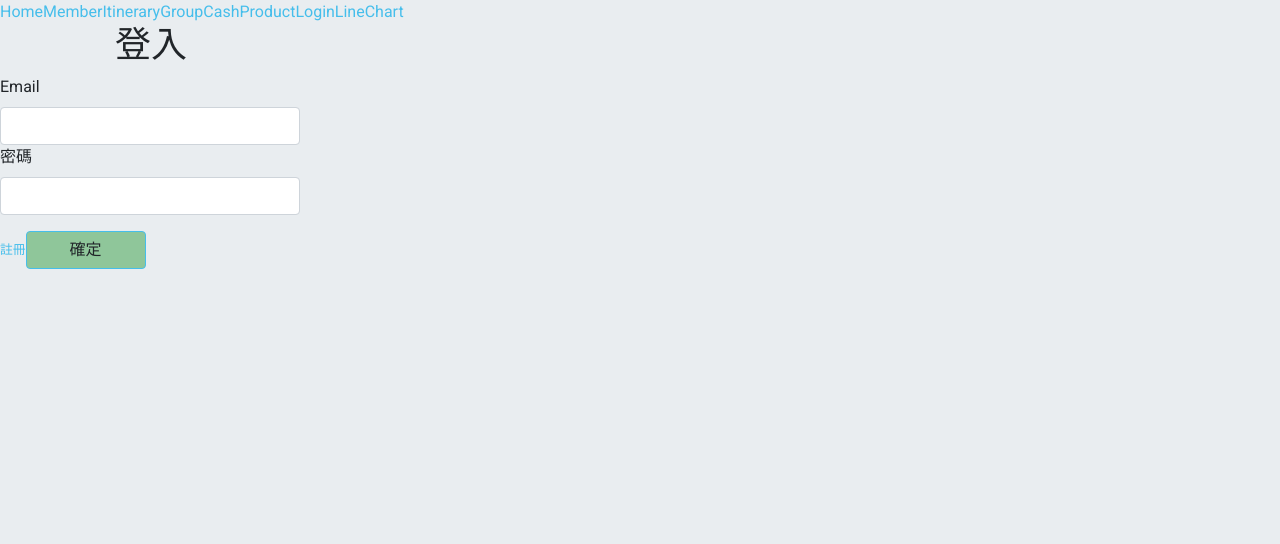
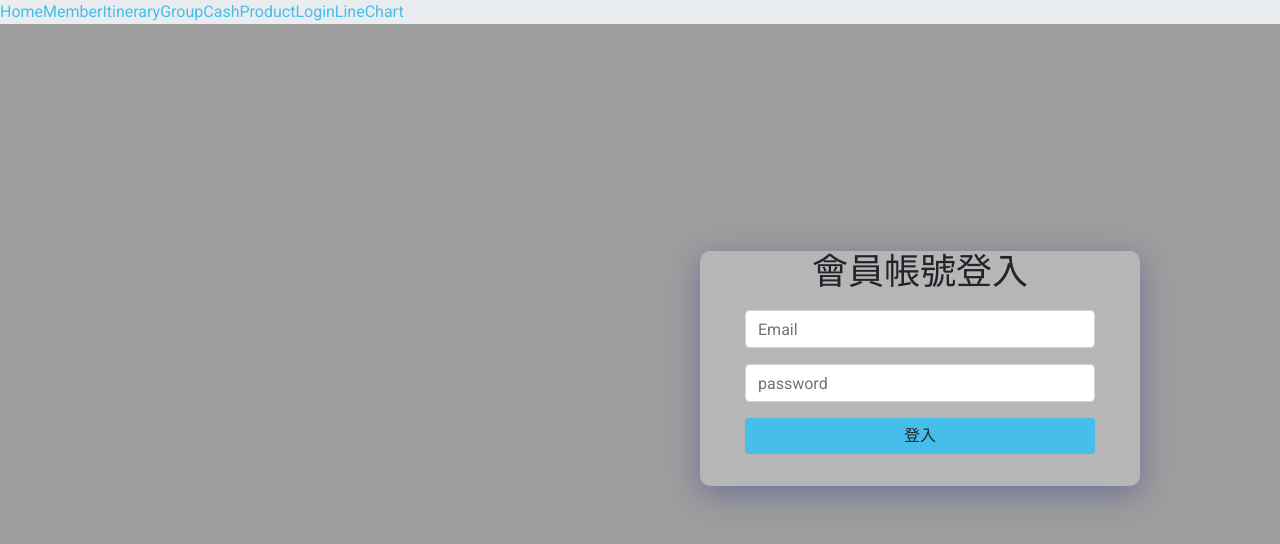
Before and after one commit to wenchiyeh/TripPlanner-Public, a React (Create React App) app: page /login in a window 1280 px wide. Shown: the top 544 px of the page. Built offline with nearby package versions, Linux system fonts and the light colour scheme.

Commit message:
登入頁

```diff
--- a/src/pages/Login.js
+++ b/src/pages/Login.js
@@ -1,10 +1,9 @@
 //登入
 import React, { useState } from 'react'
 import { Route, Link } from 'react-router-dom'
-
 import Register from '.././pages/Register'
 //import { useParams, useHistory } from 'react-router-dom'
-
+import '.././style/login.scss'
 function Login(props) {
   const [email, setEmail] = useState('')
   const [password, setPassword] = useState('')
@@ -18,9 +17,9 @@ function Login(props) {
   return (
     <>
       <body className="body-login">
-        <h1 className="container">登入</h1>
-        <div className="form-group">
-          <label htmlFor="exampleInput">Email</label>
+        <div className="login-form form-group">
+          <h1>會員帳號登入</h1>
+
           <input
             type="text"
             className={`form-control ${
@@ -29,8 +28,8 @@ function Login(props) {
               inChecked && !invalidFields.includes('email') ? 'is-valid' : ''
             }`}
             id="exampleInput"
-            style={{ width: '300px' }}
             aria-describedby="exampleInput"
+            placeholder="Email"
             value={email}
             onChange={(e) => {
               setEmail(e.target.value)
@@ -39,7 +38,6 @@ function Login(props) {
           <div id="f2" className="invalid-feedback">
             Email為必填欄位
           </div>
-          <label htmlFor="passwordInput">密碼</label>
           <input
             type="password"
             className={`form-control ${
@@ -48,8 +46,8 @@ function Login(props) {
               inChecked && !invalidFields.includes('email') ? 'is-valid' : ''
             }`}
             id="passwordInput"
-            style={{ width: '300px' }}
             aria-describedby="passwordInput"
+            placeholder="password"
             value={password}
             onChange={(e) => {
               setPassword(e.target.value)
@@ -58,15 +56,8 @@ function Login(props) {
           <div id="f1" className="invalid-feedback">
             密碼為必填欄位
           </div>
-        </div>
-        <small>
-          <Link to="/register">註冊</Link>
-          <Route path="/register">
-            <Register />
-          </Route>
-        </small>
           <button
-          className="btn btn-primary "
+            className="btn btn-primary login-btn"
             onClick={() => {
               // 作檢查
               // 切換已進入檢查
@@ -92,8 +83,15 @@ function Login(props) {
               }
             }}
           >
-          {props.type === 'new' ? '確定' : '確定'}
+            {props.type === 'new' ? '登入' : '登入'}
           </button>
+          {/* <small>
+            <Link to="/register">註冊</Link>
+            <Route path="/register">
+              <Register />
+            </Route>
+          </small> */}
+        </div>
       </body>
     </>
   )
--- a/src/style/login.scss
+++ b/src/style/login.scss
@@ -1,3 +1,42 @@
 .body-login{
-    background: url();
+    max-width: 1920px;
+    width: 100%;
+    height: 900px;
+    background: url('http://localhost:3000/images/DSC_2125-36.jpg');
+    background-repeat: no-repeat;
+    background-attachment: fixed;
+    background-position: left bottom;
+    background-size: cover;
+    margin: 0 auto;
+    position: relative;
 }
+.login-container{
+    text-align: center;
+
+}
+.login-form{
+    position: absolute;
+    top: 227px;
+    left: 700px;
+    width: 440px;
+    background: rgba( 255, 255, 255, 0.25 );
+    box-shadow: 0 8px 32px 0 rgba( 31, 38, 135, 0.37 );
+    backdrop-filter: blur( 4px );
+    -webkit-backdrop-filter: blur( 4px );
+    border-radius: 10px;
+    padding-bottom: 2rem;
+    h1{
+        text-align: center;
+    }
+}
+.form-control{
+    margin: 1rem auto;
+    width: 350px;
+}
+.login-btn{
+    width: 350px;
+    border: none;
+    background:#46BEEB;
+    margin: 0 auto;
+    margin-left: 45px;
+}
```
Lines whose indentation alone changed are shown as unchanged.
